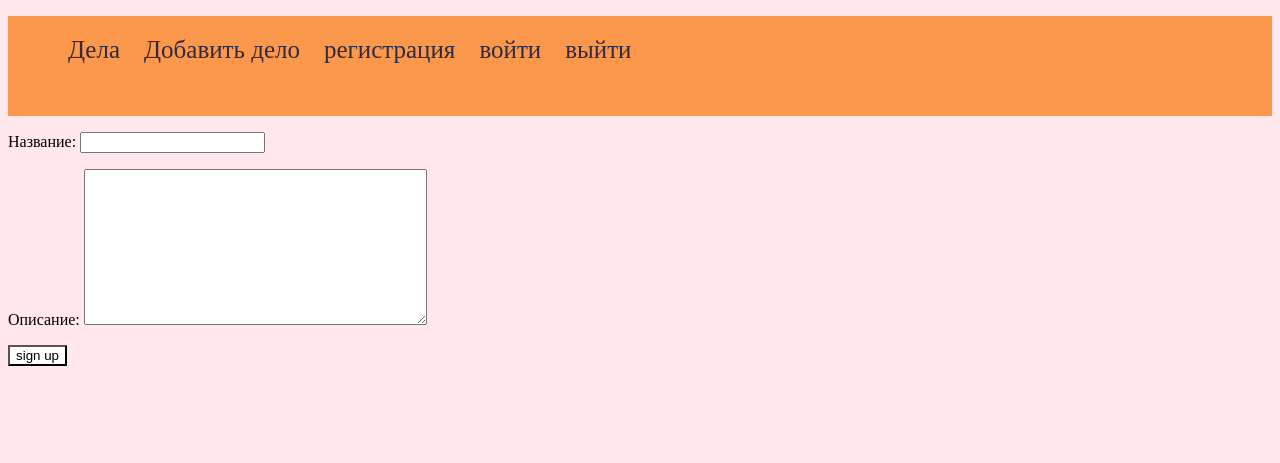
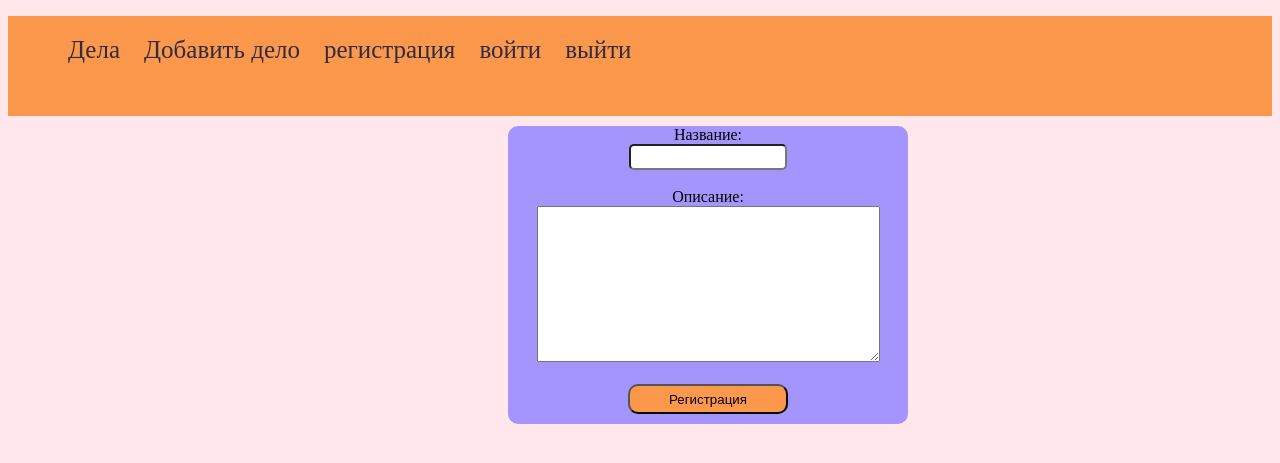
Before and after one commit to Barashov/To-do-, a Django app: template TODo/app/templates/signup.html in a window 1280 px wide. Shown: the top 463 px of the page. Run offline with Django 4.2, Linux system fonts and the light colour scheme; the template is opened without the code that fills it: values that come from a table or form of the project are taken from there, others are empty.

Commit message:
customization sign up page

```diff
--- a/TODo/app/static/signup.css
+++ b/TODo/app/static/signup.css
@@ -1,9 +1,21 @@
 .reg {
-    background-color: #ffe7eb;
+    margin-top: 10px;
+    text-align: center;
+    width: 400px;
+    border-radius: 10px;
+    max-height: 800px;
+    background-color: #a495fc;
+    margin-left: 500px;
 }
 .but {
-    background-color: white;
+    margin-bottom: 10px;
+    height: 30px;
+    width: 160px;
+    border-radius: 10px;
+    background-color: #fb984c;
 }
-#id_username {
-    text-align: center;
+input {
+    height: 20px;
+    width: 150px;
+    border-radius: 5px;
 }
--- a/TODo/app/templates/signup.html
+++ b/TODo/app/templates/signup.html
@@ -13,11 +13,21 @@
 <div class="reg">
 <form method="post">
     {% csrf_token %}
-    {{form.as_p}}
+
+{% for field in form  %}
+
+{{field.label_tag}}
+<br>
+{{field}}
+<br>
+{{field.errors}}
+<br>
+
+{% endfor %}
 
 
 
-    <input class="but" type="submit" value="sign up">
+    <input class="but" type="submit" value="Регистрация">
 </form>
 </div>
 {% endblock content %}
```
